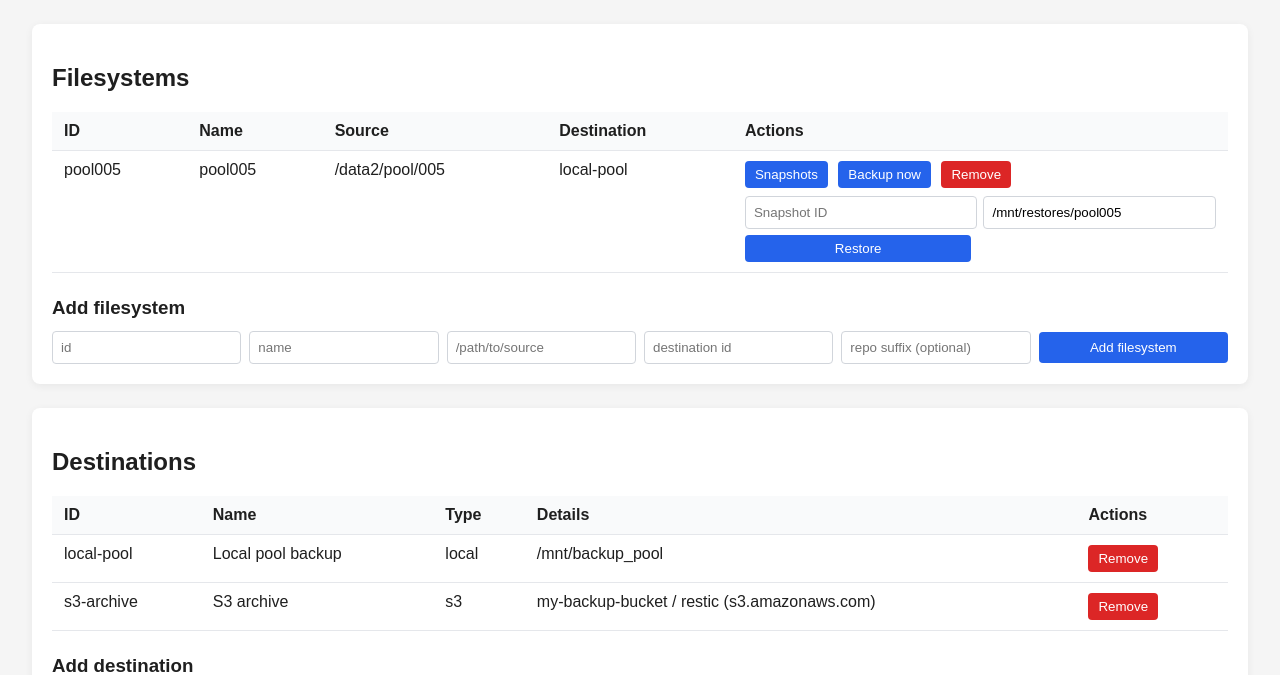
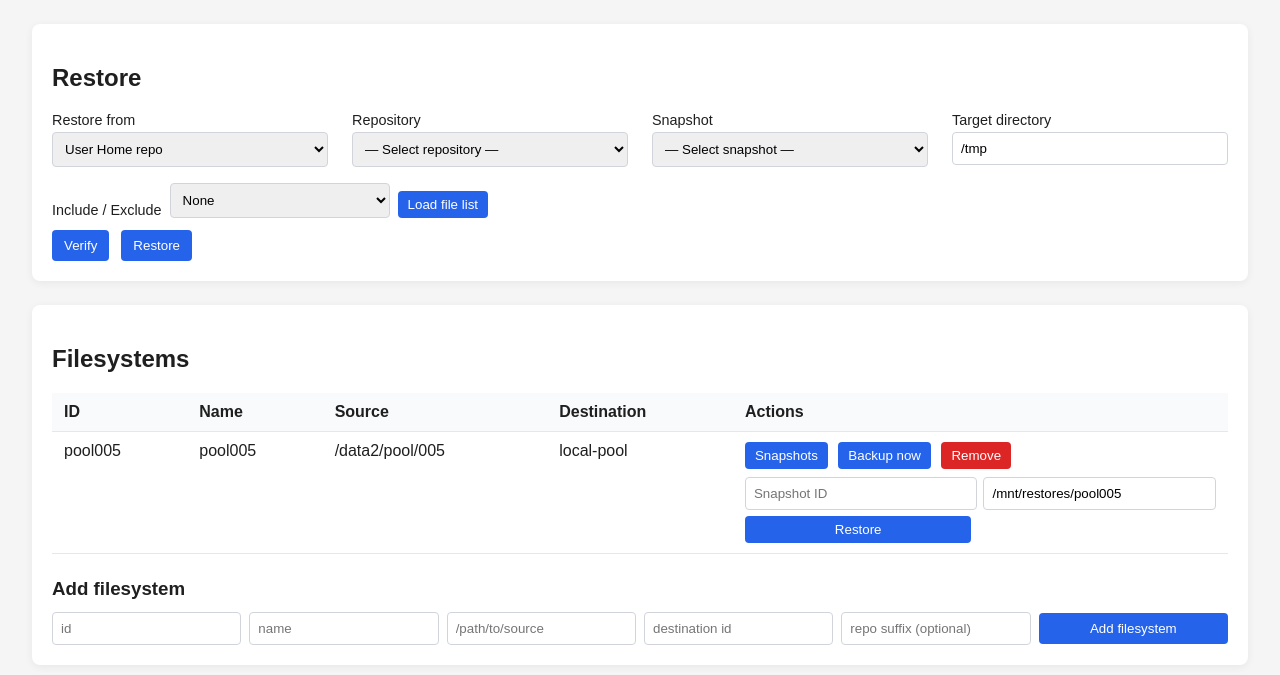
Before and after one commit to mit-orcd/orcd-restic-console, a Flask app: page / in a window 1280 px wide. Shown: the part 101-776 px from the top of the page. Run offline with Flask 3, Linux system fonts and the light colour scheme; data that the repository does not hold is empty.

Commit message:
initial setup of restore UI

```diff
--- a/app.py
+++ b/app.py
@@ -59,6 +59,19 @@ def _require_restore_root(target_path: str) -> str:
     return str(target)
 
 
+def _allow_restore_target(target_path: str) -> str:
+    """Allow target under restore_root or under default_restore_target (/tmp)."""
+    target = Path(target_path).resolve()
+    allowed = [
+        Path(app_config.restore_root).resolve(),
+        Path(app_config.default_restore_target).resolve(),
+    ]
+    for root in allowed:
+        if root in target.parents or target == root:
+            return str(target)
+    raise ValueError("Restore target must be inside restore_root or default_restore_target")
+
+
 def _get_filesystem(fs_id: str) -> dict:
     data = store.load_backups()
     fs_entry = store.find_filesystem(data["filesystems"], fs_id)
@@ -109,6 +122,37 @@ def _job_restore(fs_id: str, fs_entry: dict, dest_entry: dict, snapshot_id: str,
     return {"repo": repo, "snapshot": snapshot_id, "target": target_path}
 
 
+def _recovery_repo_root(root_key: str) -> Path:
+    if root_key == "user_home":
+        return Path(app_config.backup_user_home)
+    if root_key == "software":
+        return Path(app_config.backup_software)
+    abort(400, "root must be user_home or software")
+
+
+def _job_recovery_restore(
+    repo: str,
+    snapshot_id: str,
+    target_path: str,
+    include_paths: list,
+    exclude_paths: list,
+) -> Dict[str, Any]:
+    log_path = Path(app_config.log_dir) / f"recovery-{time.strftime('%Y%m%d-%H%M%S')}.log"
+    target_path = _allow_restore_target(target_path)
+    restic_service.unlock(repo, log_path)
+    code, _, _ = restic_service.restore(
+        repo,
+        snapshot_id,
+        target_path,
+        log_path,
+        include_paths=include_paths or None,
+        exclude_paths=exclude_paths or None,
+    )
+    if code != 0:
+        raise RuntimeError("restic restore failed")
+    return {"repo": repo, "snapshot": snapshot_id, "target": target_path}
+
+
 @app.route("/")
 def index() -> str:
     data = store.load_backups()
@@ -119,6 +163,7 @@ def index() -> str:
         destinations=data["destinations"],
         jobs=sorted(jobs.values(), key=lambda item: item["created_at"], reverse=True)[:25],
         restore_root=app_config.restore_root,
+        default_restore_target=app_config.default_restore_target,
     )
 
 
@@ -250,6 +295,100 @@ def list_jobs() -> Any:
     return jsonify(job_manager.list_jobs())
 
 
+@app.route("/api/recovery/repos", methods=["GET"])
+def list_recovery_repos() -> Any:
+    root_key = request.args.get("root")
+    if not root_key:
+        abort(400, "root is required (user_home or software)")
+    base = _recovery_repo_root(root_key)
+    if not base.exists() or not base.is_dir():
+        return jsonify([])
+    repos = []
+    for p in sorted(base.iterdir()):
+        if p.is_dir():
+            repos.append({"name": p.name, "path": str(p)})
+    return jsonify(repos)
+
+
+@app.route("/api/recovery/snapshots", methods=["GET"])
+def list_recovery_snapshots() -> Any:
+    repo = request.args.get("repo")
+    if not repo:
+        abort(400, "repo path is required")
+    repo_path = Path(repo)
+    if not repo_path.exists() or not repo_path.is_dir():
+        abort(404, "repo path not found")
+    log_path = _log_path(repo_path.name, "snapshots")
+    code, stdout, _ = restic_service.snapshots(repo, log_path)
+    if code != 0:
+        abort(500, "failed to load snapshots")
+    return jsonify(json.loads(stdout))
+
+
+@app.route("/api/recovery/ls", methods=["GET"])
+def list_recovery_ls() -> Any:
+    repo = request.args.get("repo")
+    snapshot = request.args.get("snapshot")
+    if not repo or not snapshot:
+        abort(400, "repo and snapshot are required")
+    log_path = _log_path(Path(repo).name, "ls")
+    code, stdout, stderr = restic_service.ls(repo, snapshot, log_path)
+    if code != 0:
+        abort(500, stderr or "failed to list snapshot")
+    # restic ls prints a header line then one path per line (paths start with /)
+    paths = []
+    for line in stdout.splitlines():
+        line = line.strip()
+        if line and (line.startswith("/") or line == "/"):
+            paths.append(line)
+    return jsonify({"paths": paths})
+
+
+@app.route("/api/recovery/verify", methods=["POST"])
+def verify_recovery() -> Any:
+    payload = request.get_json(force=True)
+    repo = payload.get("repo")
+    snapshot = payload.get("snapshot_id")
+    target_path = payload.get("target_path")
+    include_paths = payload.get("include_paths") or []
+    exclude_paths = payload.get("exclude_paths") or []
+    if not repo or not snapshot or not target_path:
+        abort(400, "repo, snapshot_id and target_path are required")
+    try:
+        _allow_restore_target(target_path)
+    except ValueError as e:
+        abort(400, str(e))
+    return jsonify({
+        "repo": repo,
+        "snapshot_id": snapshot,
+        "target_path": target_path,
+        "include_paths": include_paths,
+        "exclude_paths": exclude_paths,
+        "summary": f"Restore {snapshot} from {repo} to {target_path}"
+        + (f" (include: {len(include_paths)} path(s))" if include_paths else "")
+        + (f" (exclude: {len(exclude_paths)} path(s))" if exclude_paths else ""),
+    })
+
+
+@app.route("/api/recovery/restore", methods=["POST"])
+def run_recovery_restore() -> Any:
+    payload = request.get_json(force=True)
+    repo = payload.get("repo")
+    snapshot_id = payload.get("snapshot_id")
+    target_path = payload.get("target_path")
+    include_paths = payload.get("include_paths") or []
+    exclude_paths = payload.get("exclude_paths") or []
+    if not repo or not snapshot_id or not target_path:
+        abort(400, "repo, snapshot_id and target_path are required")
+    job_id = job_manager.submit(
+        "recovery_restore",
+        Path(repo).name,
+        Path(app_config.log_dir) / f"recovery-{time.strftime('%Y%m%d-%H%M%S')}.log",
+        lambda: _job_recovery_restore(repo, snapshot_id, target_path, include_paths, exclude_paths),
+    )
+    return jsonify({"job_id": job_id})
+
+
 @app.route("/api/s3/buckets", methods=["POST"])
 def create_s3_bucket() -> Any:
     payload = request.get_json(force=True)
--- a/config/app.yml
+++ b/config/app.yml
@@ -13,6 +13,10 @@ paths:
   log_dir: "./data/logs"
   job_store: "./data/job_history.json"
   restore_root: "/mnt/restores"
+  # Root dirs for recovery panel (restic repos)
+  backup_user_home: "/mnt/backup_home/home3"
+  backup_software: "/mnt/backup_software"
+  default_restore_target: "/tmp"
 aws:
   binary: "/usr/local/bin/aws"
   default_region: "us-east-1"
--- a/lib/config.py
+++ b/lib/config.py
@@ -20,6 +20,9 @@ class AppConfig:
     log_dir: str
     job_store: str
     restore_root: str
+    backup_user_home: str
+    backup_software: str
+    default_restore_target: str
     aws_binary: str
     aws_default_region: str
     aws_default_endpoint: str
@@ -61,6 +64,9 @@ class ConfigStore:
             log_dir=paths.get("log_dir", "./data/logs"),
             job_store=paths.get("job_store", "./data/job_history.json"),
             restore_root=paths.get("restore_root", "/mnt/restores"),
+            backup_user_home=paths.get("backup_user_home", "/mnt/backup_home/home3"),
+            backup_software=paths.get("backup_software", "/mnt/backup_software"),
+            default_restore_target=paths.get("default_restore_target", "/tmp"),
             aws_binary=aws.get("binary", "/usr/local/bin/aws"),
             aws_default_region=aws.get("default_region", "us-east-1"),
             aws_default_endpoint=aws.get("default_endpoint", "s3.amazonaws.com"),
--- a/static/app.js
+++ b/static/app.js
@@ -110,3 +110,204 @@ document.getElementById("create-bucket")?.addEventListener("click", async () =>
     alert(err.message);
   }
 });
+
+// ——— Restore panel (recovery) ———
+const restoreFrom = document.getElementById("restore-from");
+const restoreRepo = document.getElementById("restore-repo");
+const restoreSnapshot = document.getElementById("restore-snapshot");
+const restoreTarget = document.getElementById("restore-target");
+const restoreFilterMode = document.getElementById("restore-filter-mode");
+const restoreLoadFiles = document.getElementById("restore-load-files");
+const restoreFileListContainer = document.getElementById("restore-file-list-container");
+const restoreFileList = document.getElementById("restore-file-list");
+const restoreIncludeExclude = document.getElementById("restore-include-exclude");
+const restoreIncludePaths = document.getElementById("restore-include-paths");
+const restoreExcludePaths = document.getElementById("restore-exclude-paths");
+const restoreVerifySummary = document.getElementById("restore-verify-summary");
+const restoreVerifyBtn = document.getElementById("restore-verify");
+const restoreRunBtn = document.getElementById("restore-run");
+
+function getDefaultRestoreTargetBase() {
+  return restoreTarget.value.trim() || restoreTarget.placeholder || "/tmp";
+}
+
+restoreFrom?.addEventListener("change", async () => {
+  const root = restoreFrom.value;
+  restoreRepo.innerHTML = "<option value=\"\">— Select repository —</option>";
+  restoreSnapshot.innerHTML = "<option value=\"\">— Select snapshot —</option>";
+  restoreVerifySummary.style.display = "none";
+  if (!root) return;
+  try {
+    const repos = await request(`/api/recovery/repos?root=${encodeURIComponent(root)}`);
+    repos.forEach((r) => {
+      const opt = document.createElement("option");
+      opt.value = r.path;
+      opt.textContent = r.name;
+      restoreRepo.appendChild(opt);
+    });
+  } catch (err) {
+    alert(err.message);
+  }
+});
+
+restoreRepo?.addEventListener("change", async () => {
+  const repo = restoreRepo.value;
+  const base = getDefaultRestoreTargetBase().replace(/\/+$/, "");
+  const repoName = repo ? repo.split("/").filter(Boolean).pop() : "";
+  restoreTarget.value = repoName ? `${base}/${repoName}` : base;
+  restoreSnapshot.innerHTML = "<option value=\"\">— Select snapshot —</option>";
+  restoreFileListContainer.style.display = "none";
+  restoreFileList.innerHTML = "";
+  restoreVerifySummary.style.display = "none";
+  if (!repo) return;
+  try {
+    const data = await request(`/api/recovery/snapshots?repo=${encodeURIComponent(repo)}`);
+    const list = Array.isArray(data) ? data : (data.snapshots || []);
+    const latest = document.createElement("option");
+    latest.value = "latest";
+    latest.textContent = "latest";
+    restoreSnapshot.appendChild(latest);
+    list.forEach((s) => {
+      const id = s.id || s.short_id;
+      if (!id || id === "latest") return;
+      const opt = document.createElement("option");
+      opt.value = id;
+      opt.textContent = `${id} (${s.time || ""})`;
+      restoreSnapshot.appendChild(opt);
+    });
+  } catch (err) {
+    alert(err.message);
+  }
+});
+
+restoreFilterMode?.addEventListener("change", () => {
+  const mode = restoreFilterMode.value;
+  restoreIncludeExclude.style.display = mode === "none" ? "none" : "grid";
+  if (mode === "none") {
+    restoreFileListContainer.style.display = "none";
+  }
+});
+
+restoreLoadFiles?.addEventListener("click", async () => {
+  const repo = restoreRepo.value;
+  const snapshot = restoreSnapshot.value;
+  if (!repo || !snapshot) {
+    alert("Select repository and snapshot first.");
+    return;
+  }
+  restoreFileList.innerHTML = "<span class=\"loading\">Loading…</span>";
+  restoreFileListContainer.style.display = "block";
+  try {
+    const data = await request(
+      `/api/recovery/ls?repo=${encodeURIComponent(repo)}&snapshot=${encodeURIComponent(snapshot)}`
+    );
+    const paths = data.paths || [];
+    restoreFileList.innerHTML = "";
+    paths.forEach((p) => {
+      const line = document.createElement("div");
+      line.className = "file-line";
+      line.textContent = p;
+      line.title = "Click to copy path";
+      line.addEventListener("click", () => {
+        navigator.clipboard.writeText(p).then(() => {
+          line.classList.add("copied");
+          setTimeout(() => line.classList.remove("copied"), 500);
+        });
+      });
+      restoreFileList.appendChild(line);
+    });
+  } catch (err) {
+    restoreFileList.innerHTML = "";
+    const errEl = document.createElement("div");
+    errEl.className = "error";
+    errEl.textContent = err.message;
+    restoreFileList.appendChild(errEl);
+  }
+});
+
+restoreVerifyBtn?.addEventListener("click", async () => {
+  const repo = restoreRepo.value;
+  const snapshot = restoreSnapshot.value;
+  const targetPath = restoreTarget.value.trim();
+  if (!repo || !snapshot || !targetPath) {
+    alert("Select repository, snapshot, and target directory.");
+    return;
+  }
+  const includePaths = restoreIncludePaths.value
+    .split("\n")
+    .map((s) => s.trim())
+    .filter(Boolean);
+  const excludePaths = restoreExcludePaths.value
+    .split("\n")
+    .map((s) => s.trim())
+    .filter(Boolean);
+  try {
+    const result = await request("/api/recovery/verify", {
+      method: "POST",
+      body: JSON.stringify({
+        repo,
+        snapshot_id: snapshot,
+        target_path: targetPath,
+        include_paths: includePaths,
+        exclude_paths: excludePaths,
+      }),
+    });
+    restoreVerifySummary.style.display = "block";
+    restoreVerifySummary.className = "verify-summary";
+    restoreVerifySummary.innerHTML = [
+      "<strong>Verify</strong>",
+      "<p>" + (result.summary || "").replace(/</g, "&lt;") + "</p>",
+      result.include_paths?.length
+        ? "<p>Include (" + result.include_paths.length + "): " + result.include_paths.join(", ").replace(/</g, "&lt;") + "</p>"
+        : "",
+      result.exclude_paths?.length
+        ? "<p>Exclude (" + result.exclude_paths.length + "): " + result.exclude_paths.join(", ").replace(/</g, "&lt;") + "</p>"
+        : "",
+    ].join("");
+  } catch (err) {
+    restoreVerifySummary.style.display = "block";
+    restoreVerifySummary.className = "verify-summary error";
+    restoreVerifySummary.textContent = err.message;
+  }
+});
+
+restoreRunBtn?.addEventListener("click", async () => {
+  const repo = restoreRepo.value;
+  const snapshot = restoreSnapshot.value;
+  const targetPath = restoreTarget.value.trim();
+  if (!repo || !snapshot || !targetPath) {
+    alert("Select repository, snapshot, and target directory.");
+    return;
+  }
+  const includePaths = restoreIncludePaths.value
+    .split("\n")
+    .map((s) => s.trim())
+    .filter(Boolean);
+  const excludePaths = restoreExcludePaths.value
+    .split("\n")
+    .map((s) => s.trim())
+    .filter(Boolean);
+  try {
+    const result = await request("/api/recovery/restore", {
+      method: "POST",
+      body: JSON.stringify({
+        repo,
+        snapshot_id: snapshot,
+        target_path: targetPath,
+        include_paths: includePaths,
+        exclude_paths: excludePaths,
+      }),
+    });
+    alert("Restore job started. Job ID: " + (result.job_id || "—"));
+    if (restoreVerifySummary.style.display === "block") {
+      restoreVerifySummary.innerHTML += "<p><em>Restore job submitted.</em></p>";
+    }
+  } catch (err) {
+    alert(err.message);
+  }
+});
+
+// Load repos on page load for initial "Restore from" value
+if (restoreFrom?.value) {
+  restoreFrom.dispatchEvent(new Event("change"));
+}
--- a/static/styles.css
+++ b/static/styles.css
@@ -101,3 +101,112 @@ pre {
   border-radius: 6px;
   overflow-x: auto;
 }
+
+/* Restore panel */
+.restore-panel .restore-form-grid {
+  display: grid;
+  gap: 12px 24px;
+  grid-template-columns: repeat(auto-fit, minmax(200px, 1fr));
+  margin-bottom: 16px;
+}
+
+.restore-panel .form-group {
+  display: flex;
+  flex-direction: column;
+  gap: 4px;
+}
+
+.restore-panel .form-group label {
+  font-weight: 500;
+  font-size: 0.9rem;
+}
+
+.restore-panel .filter-mode {
+  flex-direction: row;
+  flex-wrap: wrap;
+  align-items: flex-end;
+  gap: 8px;
+  margin-bottom: 12px;
+}
+
+.restore-panel .filter-mode select {
+  min-width: 220px;
+}
+
+.file-list-container {
+  margin-bottom: 16px;
+}
+
+.file-list-container label {
+  display: block;
+  font-weight: 500;
+  font-size: 0.9rem;
+  margin-bottom: 6px;
+}
+
+.file-list-scroll {
+  height: 200px;
+  overflow: auto;
+  border: 1px solid #d1d5db;
+  border-radius: 4px;
+  background: #f9fafb;
+  padding: 8px;
+  font-family: ui-monospace, monospace;
+  font-size: 0.85rem;
+  line-height: 1.4;
+}
+
+.file-list-scroll .file-line {
+  padding: 2px 4px;
+  cursor: pointer;
+  border-radius: 2px;
+}
+
+.file-list-scroll .file-line:hover {
+  background: #e5e7eb;
+}
+
+.restore-panel .include-exclude-paths {
+  display: grid;
+  grid-template-columns: 1fr 1fr;
+  gap: 16px;
+  margin-bottom: 16px;
+}
+
+@media (max-width: 640px) {
+  .restore-panel .include-exclude-paths {
+    grid-template-columns: 1fr;
+  }
+}
+
+.restore-panel .paths-column textarea {
+  width: 100%;
+  box-sizing: border-box;
+  resize: vertical;
+  font-family: ui-monospace, monospace;
+  font-size: 0.85rem;
+}
+
+.verify-summary {
+  padding: 12px;
+  margin-bottom: 16px;
+  border-radius: 6px;
+  background: #ecfdf5;
+  border: 1px solid #a7f3d0;
+  color: #065f46;
+}
+
+.verify-summary.error {
+  background: #fef2f2;
+  border-color: #fecaca;
+  color: #991b1b;
+}
+
+.restore-actions {
+  display: flex;
+  gap: 12px;
+}
+
+.restore-actions .btn + .btn {
+  margin-left: 0;
+}
--- a/templates/index.html
+++ b/templates/index.html
@@ -1,5 +1,62 @@
 {% extends "layout.html" %}
 {% block content %}
+  <section class="panel restore-panel">
+    <h2>Restore</h2>
+    <div class="restore-form-grid">
+      <div class="form-group">
+        <label for="restore-from">Restore from</label>
+        <select id="restore-from">
+          <option value="user_home">User Home repo</option>
+          <option value="software">Software</option>
+        </select>
+      </div>
+      <div class="form-group" id="repo-select-group">
+        <label for="restore-repo">Repository</label>
+        <select id="restore-repo">
+          <option value="">— Select repository —</option>
+        </select>
+      </div>
+      <div class="form-group">
+        <label for="restore-snapshot">Snapshot</label>
+        <select id="restore-snapshot">
+          <option value="">— Select snapshot —</option>
+        </select>
+      </div>
+      <div class="form-group">
+        <label for="restore-target">Target directory</label>
+        <input type="text" id="restore-target" value="{{ default_restore_target }}" placeholder="{{ default_restore_target }}">
+      </div>
+    </div>
+    <div class="form-group filter-mode">
+      <label>Include / Exclude</label>
+      <select id="restore-filter-mode">
+        <option value="none">None</option>
+        <option value="include">Include only these paths</option>
+        <option value="exclude">Exclude these paths</option>
+      </select>
+      <button type="button" class="btn btn-small" id="restore-load-files">Load file list</button>
+    </div>
+    <div class="file-list-container" id="restore-file-list-container" style="display: none;">
+      <label>Files in snapshot (use to copy paths for Include/Exclude)</label>
+      <div class="file-list-scroll" id="restore-file-list"></div>
+    </div>
+    <div class="form-group include-exclude-paths" id="restore-include-exclude" style="display: none;">
+      <div class="paths-column">
+        <label for="restore-include-paths">Include paths (one per line)</label>
+        <textarea id="restore-include-paths" rows="3" placeholder="/path/inside/snapshot"></textarea>
+      </div>
+      <div class="paths-column">
+        <label for="restore-exclude-paths">Exclude paths (one per line)</label>
+        <textarea id="restore-exclude-paths" rows="3" placeholder="/path/inside/snapshot"></textarea>
+      </div>
+    </div>
+    <div class="verify-summary" id="restore-verify-summary" style="display: none;"></div>
+    <div class="restore-actions">
+      <button type="button" class="btn" id="restore-verify">Verify</button>
+      <button type="button" class="btn" id="restore-run">Restore</button>
+    </div>
+  </section>
+
   <section class="panel">
     <h2>Filesystems</h2>
     <table>
```
Also changed, not shown: lib/restic.py (+21 -2 lines).
